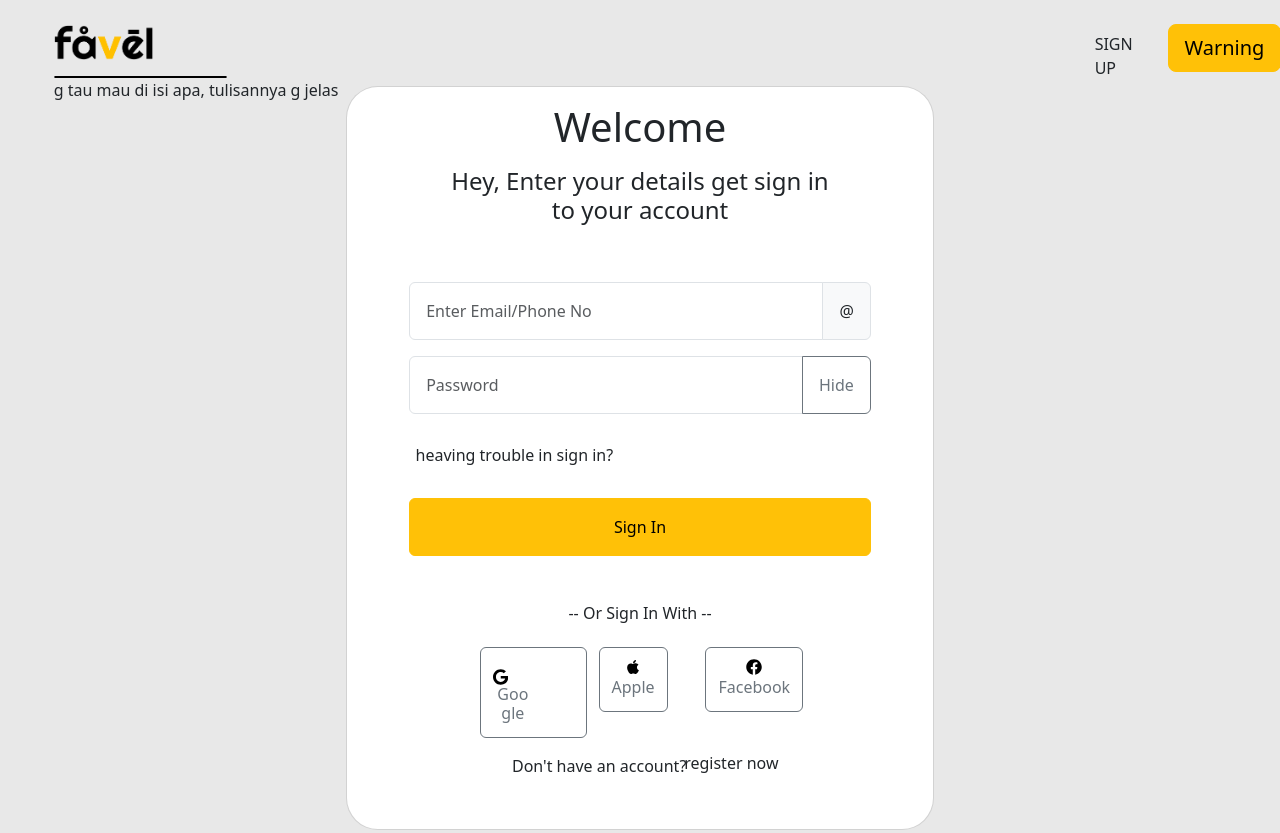
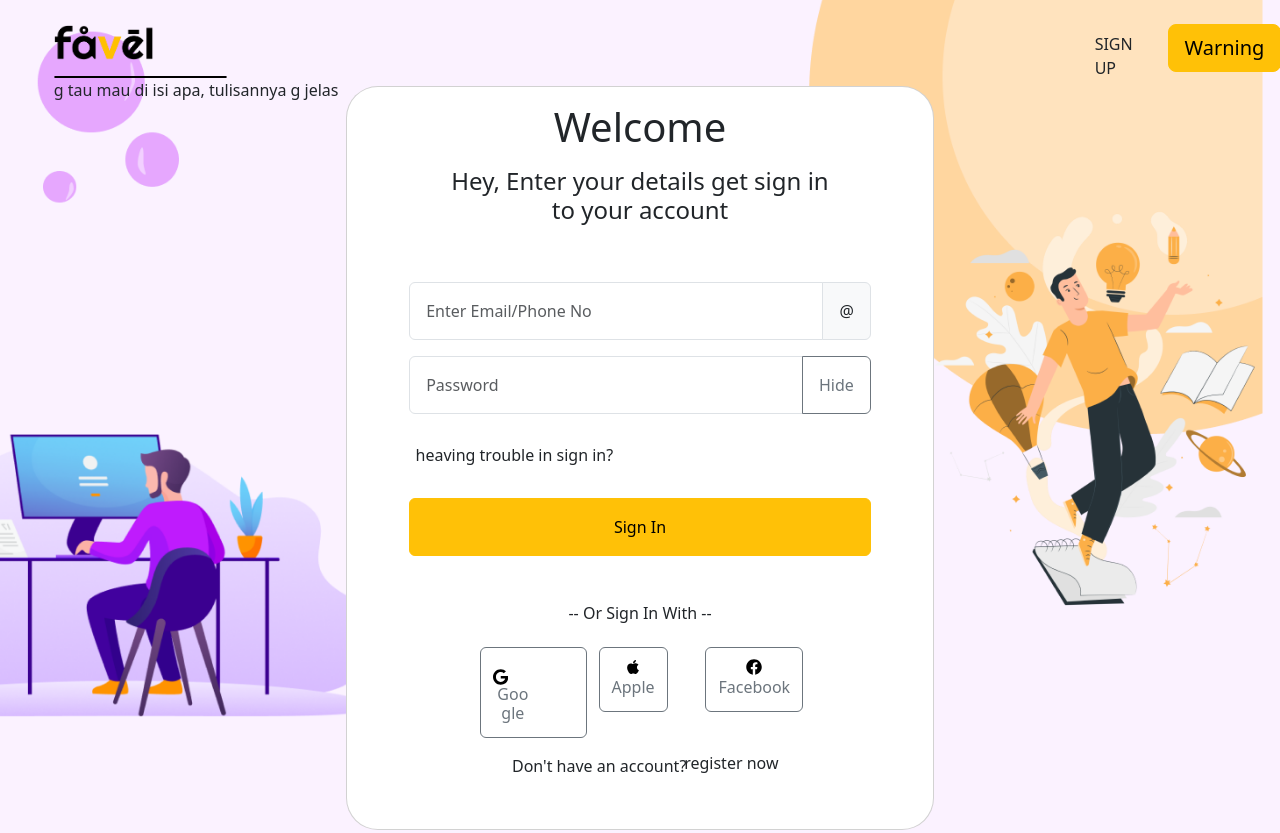
Before and after one commit to itsMeVela/loginweb, a PHP site: page / in a window 1280 px wide. Run offline with PHP 8.4, Linux system fonts and the light colour scheme.

Commit message:
background

```diff
--- a/index.php
+++ b/index.php
@@ -9,7 +9,9 @@
 </head>
 <style>
     body {
-        background-color: rgb(232, 232, 232);
+       background-image: url(assets/img/bg.png) ;
+       background-repeat: no-repeat;
+       background-size: 100% ;
     }
 </style>
 
```
Also changed, not shown: assets/img/bg.png (added).
